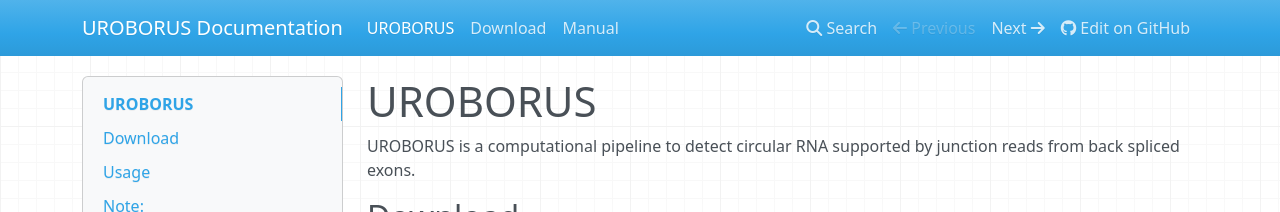
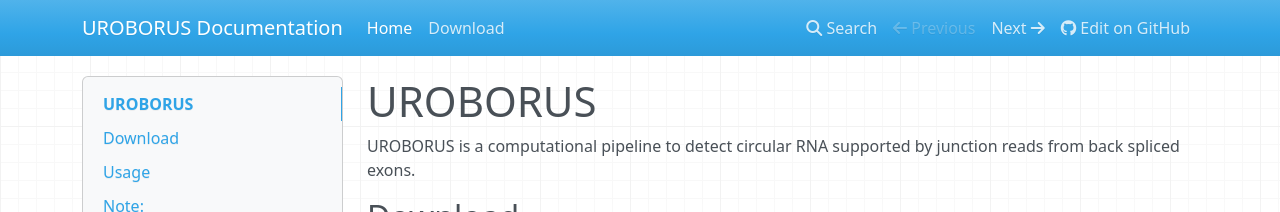
Before and after one commit to WGLab/UROBORUS, an MkDocs documentation site: the page built from docs/index.md, in a window 1280 px wide. Shown: the top 212 px of the page. Built offline with MkDocs 1.6.1, drawn with Linux system fonts in a browser that asks for light colours; nearby versions of some CDN libraries; old or Windows-style settings are respelled for this version of MkDocs.

Commit message:
Update mkdocs.yml

```diff
--- a/mkdocs.yml
+++ b/mkdocs.yml
@@ -11,6 +11,5 @@ google_analytics: ['UA-48623707-1', 'www.openbioinformatics.org/uroborus']
 docs_dir: docs
 
 pages:
-- UROBORUS: index.md
+- Home: index.md
 - Download: download.md
-- Manual: manual.md
```
